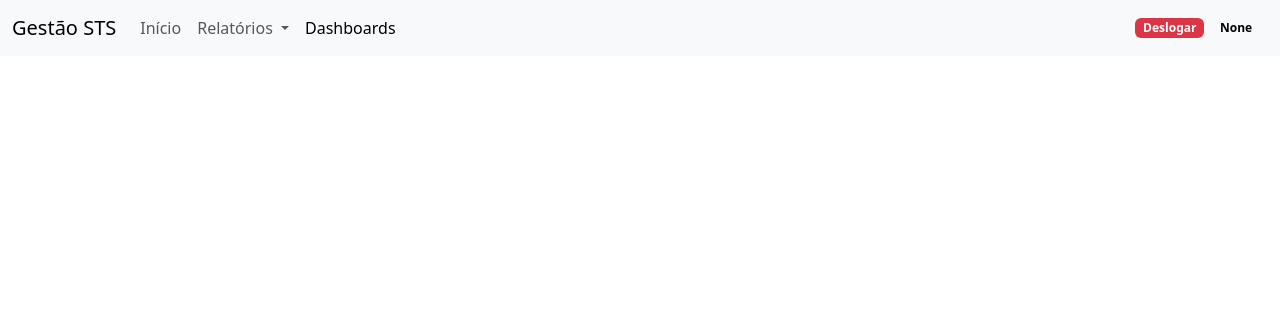
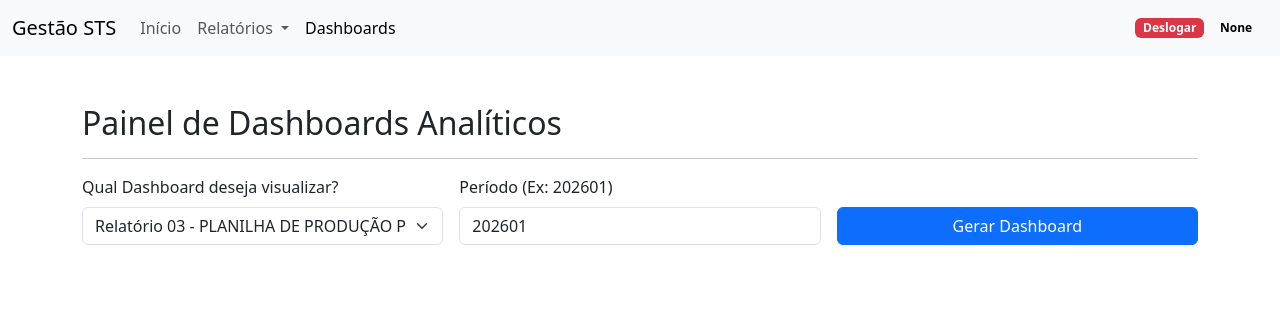
Before and after one commit to GabrYelM/Gestao_STS, a Flask app: page /dashboard in a window 1280 px wide. Shown: the top 316 px of the page. Run offline with Flask 3, Linux system fonts and the light colour scheme.

Commit message:
commit 30: dashboards podem ser selecionados e visualizados no site

```diff
--- a/app.py
+++ b/app.py
@@ -39,7 +39,7 @@ import services.utils as su
 import services.bot as sb
 import pandas as pd
 import services.etl as etl
-
+import services.producao as prod
 
 gerenciador_tarefas = ThreadPoolExecutor(max_workers=1)
 
@@ -156,11 +156,41 @@ def gerar_relatorios():
     return jsonify({"mensagem": f"Extração em 2 Fases iniciada para {mes_competencia}/{ano_competencia}! Os robôs estão baixando os arquivos."})
 
 
-@app.route("/dashboard")
+@app.route("/dashboard", methods=["GET", "POST"])
 # @login_required
 def dashboard():
+    tabela_html = None  # Começa vazio
+    if request.method == "POST":
+        # 1. Pega as opções que o usuário digitou/escolheu na tela
+        indice = request.form.get("indice_relatorio")
+        periodo = request.form.get("periodo")
+        # 2. Um "if" simples para decidir qual função rodar
+        try:
+            if indice == '03':
+                df = prod.gera_relatorio_03(periodo)
+            elif indice == '04':
+                df = prod.gera_relatorio_04(periodo)
+            elif indice == '08':
+                df = prod.gera_relatorio_08(periodo)
+            elif indice == '10':
+                df = prod.gera_relatorio_10(periodo)
+            elif indice == '11':
+                df = prod.gera_relatorio_11(periodo)
+            elif indice == '13':
+                df = prod.gera_relatorio_13(periodo)
+            elif indice == '14':
+                df = prod.gera_relatorio_14(periodo)
+            else:
+                df = None
 
-    return render_template("dashboard.html")
+            # 3. Transforma o resultado em HTML
+            if df is not None:
+                tabela_html = df.to_html(classes='table table-striped table-bordered table-hover')
+
+        except Exception as e:
+            # Caso o usuário digite um mês que não tem no banco, etc.
+            tabela_html = f"<div class='alert alert-danger'>Erro ao gerar relatório: {e}</div>"
+    return render_template("dashboard.html", tabela_html=tabela_html)
 
 
 if __name__ == '__main__':
--- a/templates/dashboard.html
+++ b/templates/dashboard.html
@@ -1,7 +1,48 @@
 {% extends "base.html" %}
+{% block title %}Dashboards{% endblock %}
+{% block content %}
+<div class="container mt-5">
+    <h2>Painel de Dashboards Analíticos</h2>
+    <hr>
 
-{% block title %}Dashboard{% endblock %}
+    <!-- O FORMULÁRIO DE SELEÇÃO -->
+    <form method="POST" action="/dashboard" class="row g-3 mb-4">
 
-{% block content %}
+        <!-- Escolha do Relatório -->
+        <div class="col-md-4">
+            <label class="form-label">Qual Dashboard deseja visualizar?</label>
+            <select class="form-select" name="indice_relatorio">
+                <option value="03">Relatório 03 - PLANILHA DE PRODUÇÃO POR ESPECIALIDADE (SIGA)</option>
+                <option value="04">Relatório 04 - VAGAS OFERTADAS POR TIPO DE ATENDIMENTO DA AGENDA POR UNIDADE</option>
+                <option value="08">Relatório 08 - PLANILHA DE ACOMPANHAMENTO DE GESTANTES</option>
+                <option value="10">Relatório 10 - ATENDIMENTO POR PROCEDIMENTO SEGUNDO SEXO E FAIXA ETÁRIA</option>
+                <option value="11">Relatório 11 - FLUXO DE ENTRADA SAÍDA E ATIVOS DE PROCEDIMENTOS E ESPECIALIDADES</option>
+                <option value="13">Relatório 13 - PERDA PRIMÁRIA POR PROCEDIMENTO E ESPECIALIDADE</option>
+                <option value="14">Relatório 14 - PERDA SECUNDÁRIA POR EXECUTANTE</option>
+                <!-- Pode adicionar os outros aqui -->
+            </select>
+        </div>
 
+        <!-- Escolha do Período -->
+        <div class="col-md-4">
+            <label class="form-label">Período (Ex: 202601)</label>
+            <input type="text" class="form-control" name="periodo" value="202601">
+        </div>
+
+        <div class="col-md-4 d-flex align-items-end">
+            <button type="submit" class="btn btn-primary w-100">Gerar Dashboard</button>
+        </div>
+    </form>
+
+    <!-- A TABELA SÓ APARECE SE O PYTHON MANDAR A VARIÁVEL tabela_html -->
+    {% if tabela_html %}
+        <div class="card shadow-sm p-3">
+            <h4>Resultado:</h4>
+            <div class="table-responsive">
+                {{ tabela_html | safe }}
+            </div>
+        </div>
+    {% endif %}
+
+</div>
 {% endblock %}
--- a/templates/index.html
+++ b/templates/index.html
@@ -30,7 +30,7 @@
                     <h2 class="mb-3">📊</h2>
                     <h5 class="card-title">Dashboards e Indicadores</h5>
                     <p class="card-text text-muted">Visualize os dados de forma consolidada com gráficos e filtros avançados.</p>
-                    <a href="#" class="btn btn-outline-primary w-100">Ver Dashboards</a>
+                    <a href="/dashboard" class="btn btn-outline-primary w-100">Ver Dashboards</a>
                 </div>
             </div>
         </div>
```
Also changed, not shown: services/producao.py (+8 -8 lines).
